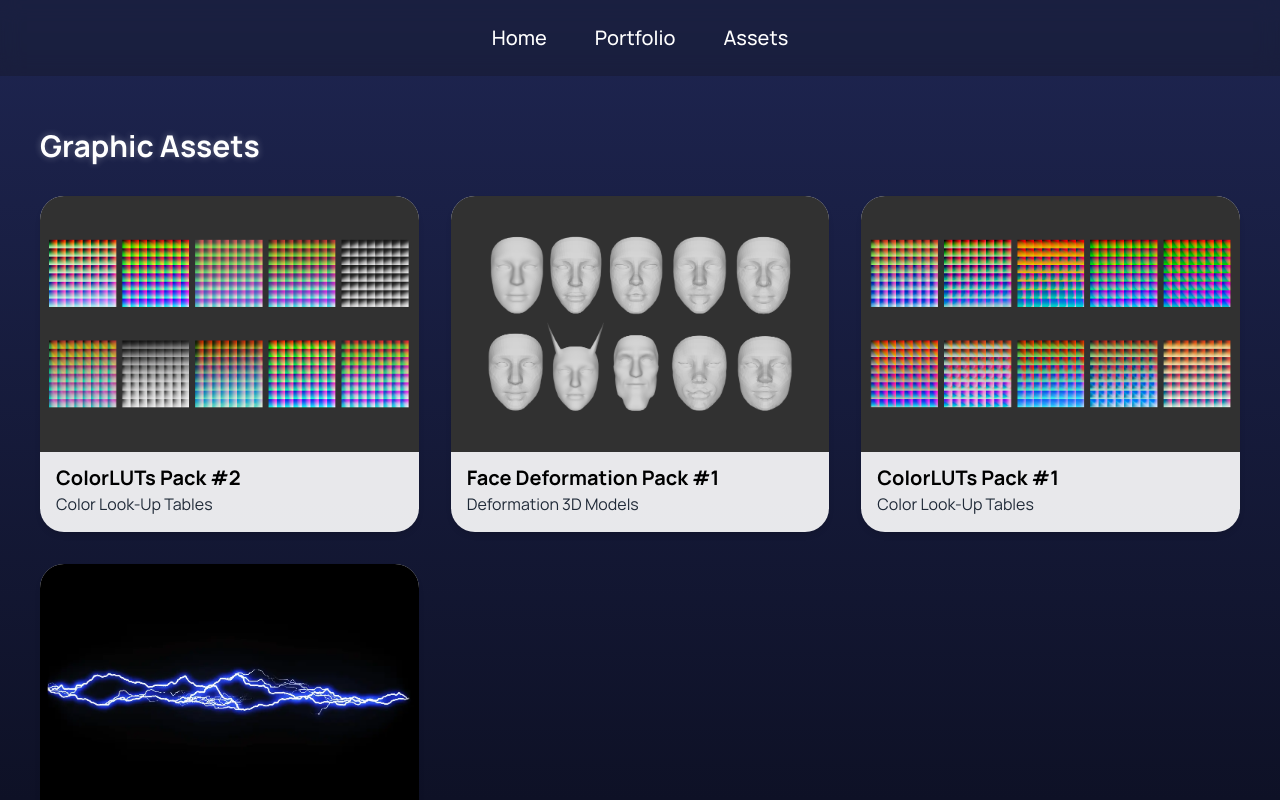
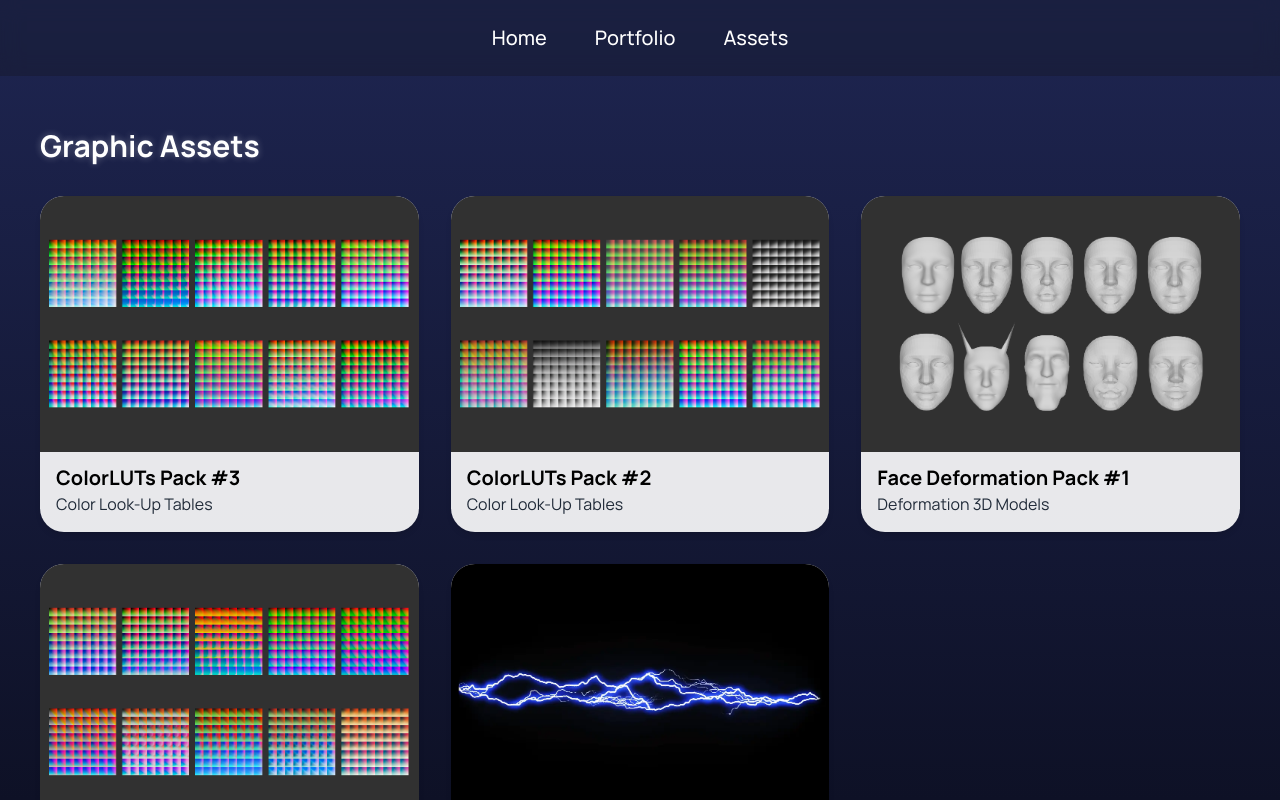
Before and after one commit to xicko/dashnyam, a Next.js app: page /assets in a window 1280 px wide. Shown: the top 800 px of the page. Built offline with nearby package versions, Linux system fonts and the light colour scheme.

Commit message:
+ added fade-in transition to assets page items, added lutpack3 asset

```diff
--- a/pages/assets.tsx
+++ b/pages/assets.tsx
@@ -6,6 +6,7 @@ import Modal from "react-modal";
 import Image from "next/image";
 import Footer from "@components/Footer";
 import Head from "next/head";
+import AnimatedComponent from "@components/AnimatedComponent";
 
 export const metadata: Metadata = {
   title: "Assets - Dashnyam Batbayar",
@@ -22,6 +23,16 @@ const GraphicAssetsPage: React.FC = () => {
     // { id: '6', title: 'Graphic 6', previewUrl: '/null.webp', shortDescription:'Description 6', fullDescription: 'Description 6', downloadUrl: '/pathto4' },
     // { id: '5', title: 'Graphic 5', previewUrl: '/null.webp', shortDescription:'Description 5', fullDescription: 'Description 5', downloadUrl: '/pathto4' },
     // { id: '4', title: 'Graphic 4', previewUrl: '/null.webp', shortDescription:'Description 4', fullDescription: 'Description 4', downloadUrl: '/pathto4' },
+    {
+      id: "5",
+      title: "ColorLUTs Pack #3",
+      previewImg: "/assets/lutpack3.webp",
+      fullImg: "/assets/fullimg/lutpack3.webp",
+      shortDescription: "Color Look-Up Tables",
+      fullDescription:
+        "Contains 1x LUT Template for Spark AR, a shader patch, and 10x Color Look-up Table(LUT) Pack for color grading your AR effect. How to Use: Extract all files and import to your Spark AR project, turn off compression and set texture filtering to none, create a rectangle that is stretched to fit the whole filter, drag the LUT shader and the ColorLUT of your choice into the patch editor, connect your camera texture and ColorLUT to the shader patch, then connect the output to the rectangle material.",
+      downloadUrl: "https://dl.dashnyam.com/lutpack3-dashnyam.zip",
+    },
     {
       id: "4",
       title: "ColorLUTs Pack #2",
@@ -114,10 +125,10 @@ const GraphicAssetsPage: React.FC = () => {
 
         <div className="grid grid-cols-1 mx-10 md:grid-cols-2 lg:grid-cols-3 gap-8 md:mb-[400px] mb-[150px]">
           {graphicAssets.map((asset) => (
+            <AnimatedComponent>
             <div
               key={asset.id}
-              className="bg-white bg-opacity-[0.9]  pb-4 rounded-3xl shadow-md hover:cursor-pointer"
-            >
+              className="bg-white bg-opacity-[0.9]  pb-4 rounded-3xl shadow-md hover:cursor-pointer">
               <div onClick={() => openModal(asset)}>
                 <div
                   onClick={() => openModal(asset)}
@@ -141,6 +152,7 @@ const GraphicAssetsPage: React.FC = () => {
                 <p className="text-gray-800 px-4">{asset.shortDescription}</p>
               </div>
             </div>
+            </AnimatedComponent>
           ))}
         </div>
 
```
Also changed, not shown: public/assets/fullimg/lutpack3.webp (added), public/assets/lutpack3.webp (added).
